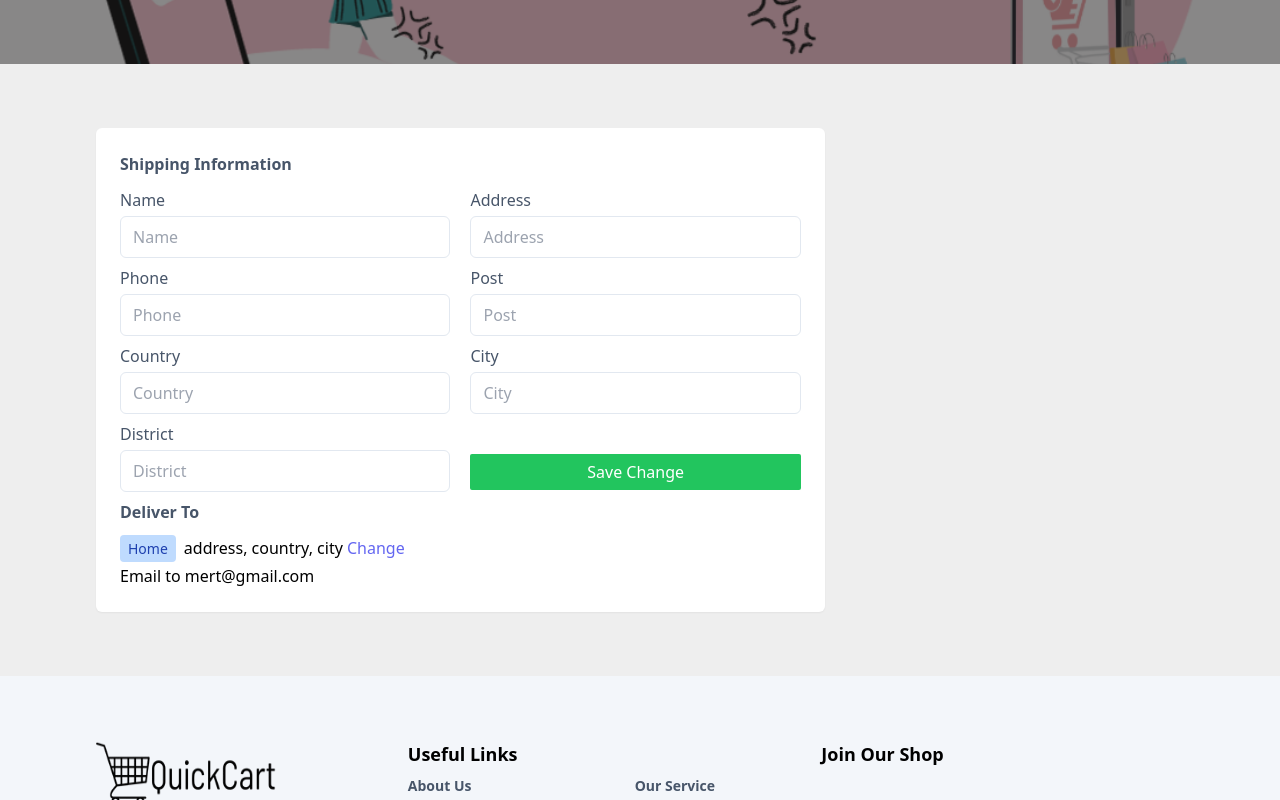
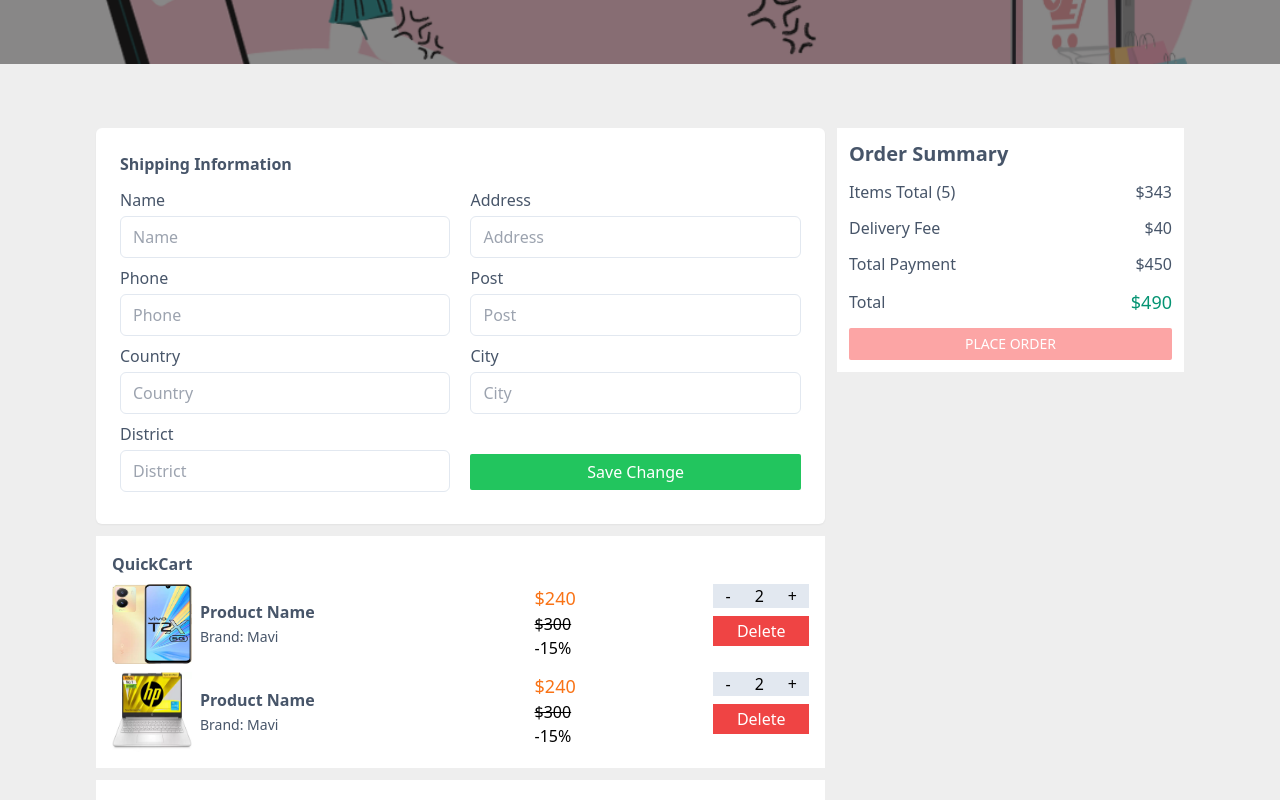
Before and after one commit to mertakmahmut/frontend-ecommerce, a React (Create React App) app: page /shipping in a window 1280 px wide. Shown: the part 360-1160 px from the top of the page. Built offline with nearby package versions, Linux system fonts and the light colour scheme.

Commit message:
shipping page design completed

```diff
--- a/src/pages/Shipping.jsx
+++ b/src/pages/Shipping.jsx
@@ -66,7 +66,9 @@ const Shipping = () => {
                         <div className='flex flex-col gap-3'>
                             <div className='bg-white p-6 shadow-sm rounded-md'>
                                 <h2 className='text-slate-600 font-bold pb-3'>Shipping Information </h2>
-                                <form onSubmit={save}>
+                                {
+                                    !res && <>
+                                    <form onSubmit={save}>
                                     <div className='flex md:flex-col md:gap-2 w-full gap-5 text-slate-600'>
                                         <div className='flex flex-col gap-1 mb-2 w-full'>
                                             <label htmlFor="name"> Name </label>
@@ -112,21 +114,108 @@ const Shipping = () => {
                                     </div>
 
                                 </form>
+                                    </>
+                                }
 
-                                <div className='flex flex-col gap-1'>
-                                    <h2 className='text-slate-600 font-semibold pb-2'>Deliver To</h2>
+                                {
+                                    res && <div className='flex flex-col gap-1'>
+                                    <h2 className='text-slate-600 font-semibold pb-2'>Deliver To {state.name}</h2>
                                     <p>
                                         <span className='bg-blue-200 text-blue-800 text-sm font-medium mr-2 px-2 py-1 rounded'>Home</span>
-                                        <span>address, country, city </span>
-                                        <span className='text-indigo-500 cursor-pointer'>Change</span>
+                                        <span>{state.phone} {state.address} {state.country} {state.city} {state.district} </span>
+                                        <span onClick={() => setRes(false)} className='text-indigo-500 cursor-pointer'>Change</span>
                                     </p>
                                     <p className=''text-slate-600 text-sm>Email to mert@gmail.com</p>
                                 </div>
+                                }
 
                             </div>
+
+                            {
+                                [1, 2].map((p, i) =>
+                                    <div className='flex bg-white p-4 flex-col gap-2'>
+                                    <div className='flex justify-start items-center'>
+                                        <h2 className='text-md text-slate-600 font-bold'>QuickCart</h2>
+                                    </div>
+
+                                    {
+                                        [1, 2].map((p, i) =>
+                                            <div className='w-full flex flex-wrap'>
+                                                <div className='flex sm:w-full gap-2 w-7/12'>
+                                                    <div className='flex gap-2 justify-start items-center'>
+                                                        <img className='w-[80px] h-[80px]' src={`http://localhost:3000/images/products/${i+1}.webp`} alt="" />
+                                                        <div className='pr-4 text-slate-600'>
+                                                            <h2 className='text-md font-semibold'>Product Name </h2>
+                                                            <span className='text-sm'>Brand: Mavi</span>
+                                                        </div>
+                                                    </div>
+                                                </div>
+
+                                                <div className='flex justify-between w-5/12 sm:w-full sm:mt-3'>
+                                                    <div className='pl-4 sm:pl-0'>
+                                                        <h2 className='text-lg text-orange-500'>$240</h2>
+                                                        <p className='line-through'>$300</p>
+                                                        <p>-15%</p>
+                                                    </div>
+                                                    <div className='flex gap-2 flex-col'>
+                                                        <div className='flex bg-slate-200 h-[30px justify-center items-center text-xl]'>
+                                                            <div className='px-3 cursor-pointer'>-</div>
+                                                            <div className='px-3'>2</div>
+                                                            <div className='px-3 cursor-pointer'>+</div>
+
+                                                        </div>
+                                                        <button className='px-5 py-[3px] bg-red-500 text-white'>Delete</button>
+
+                                                    </div>
+
+                                                </div>
+
+
+                                            </div>
+                                        )
+                                    }
+
+                                </div>
+                                )
+                            }
+
                         </div>
 
                     </div>
+
+                    <div className='w-[33%] md-lg:w-full'>
+                            <div className='pl-3 md-lg:pl-0 md-lg:mt-5'>
+                                {
+                                    <div className='bg-white p-3 text-slate-600 flex flex-col gap-3'>
+                                        <h2 className='text-xl font-bold'>Order Summary</h2>
+                                        <div className='flex justify-between items-center'>
+                                            <span>Items Total (5) </span>
+                                            <span>$343 </span>
+                                        </div>
+                                        <div className='flex justify-between items-center'>
+                                            <span>Delivery Fee </span>
+                                            <span>$40 </span>
+                                        </div>
+                                        <div className='flex justify-between items-center'>
+                                            <span>Total Payment </span>
+                                            <span>$450 </span>
+                                        </div>
+
+                                        <div className='flex justify-between items-center'>
+                                            <span>Total</span>
+                                            <span className='text-lg text-[#059473]'>$490 </span>
+                                        </div>
+                                        <button disabled= {res ? false : true} className={`px-5 py-[6px] rounded-sm hover:shadow-red-500/50 hover:shadow-lg ${res ? 'bg-red-500' : 'bg-red-300'}  text-sm text-white uppercase`}>
+                                            Place Order
+                                        </button>
+
+                                    </div>
+                                }
+
+                            </div>
+
+                        </div>
+
                     </div>
 
 
```
